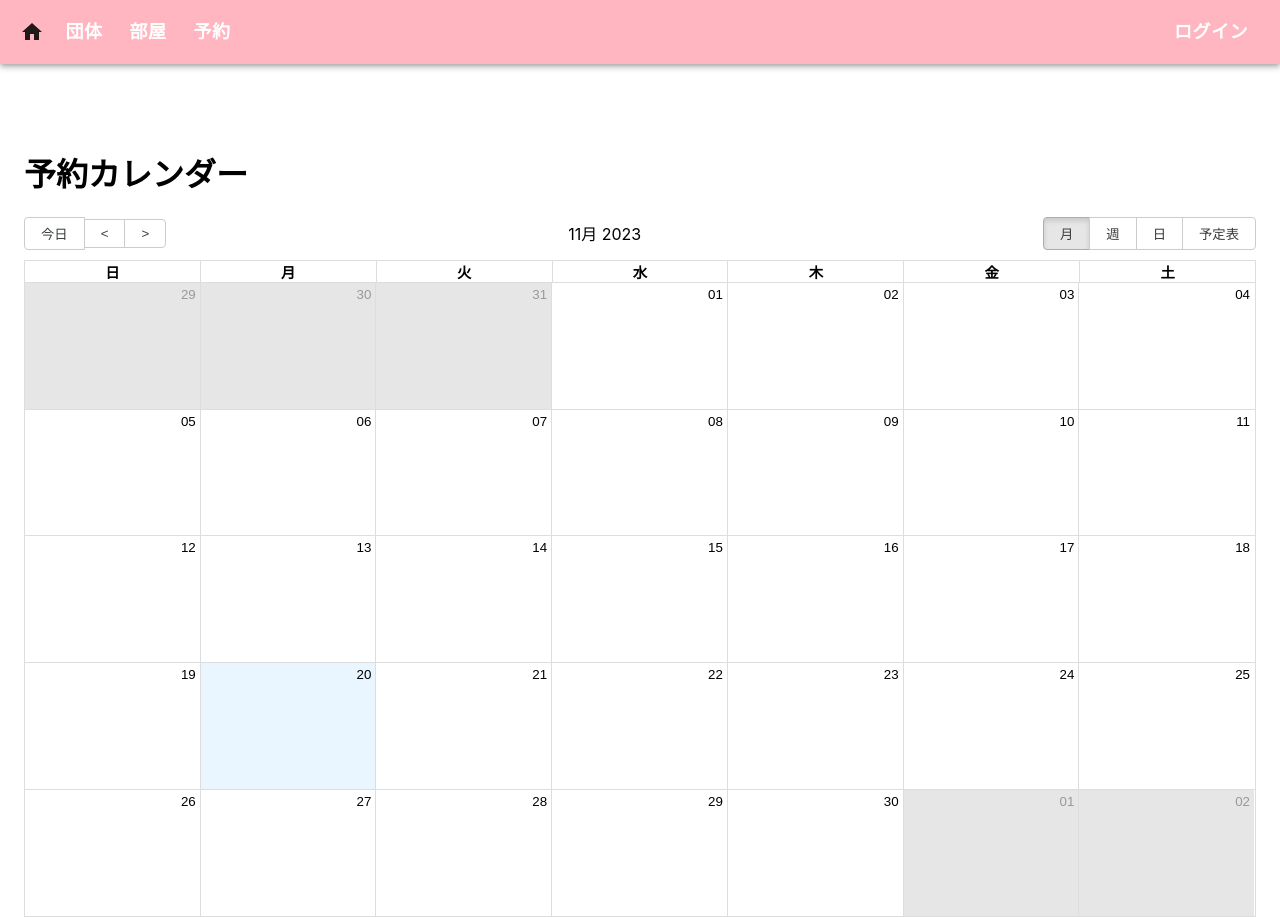
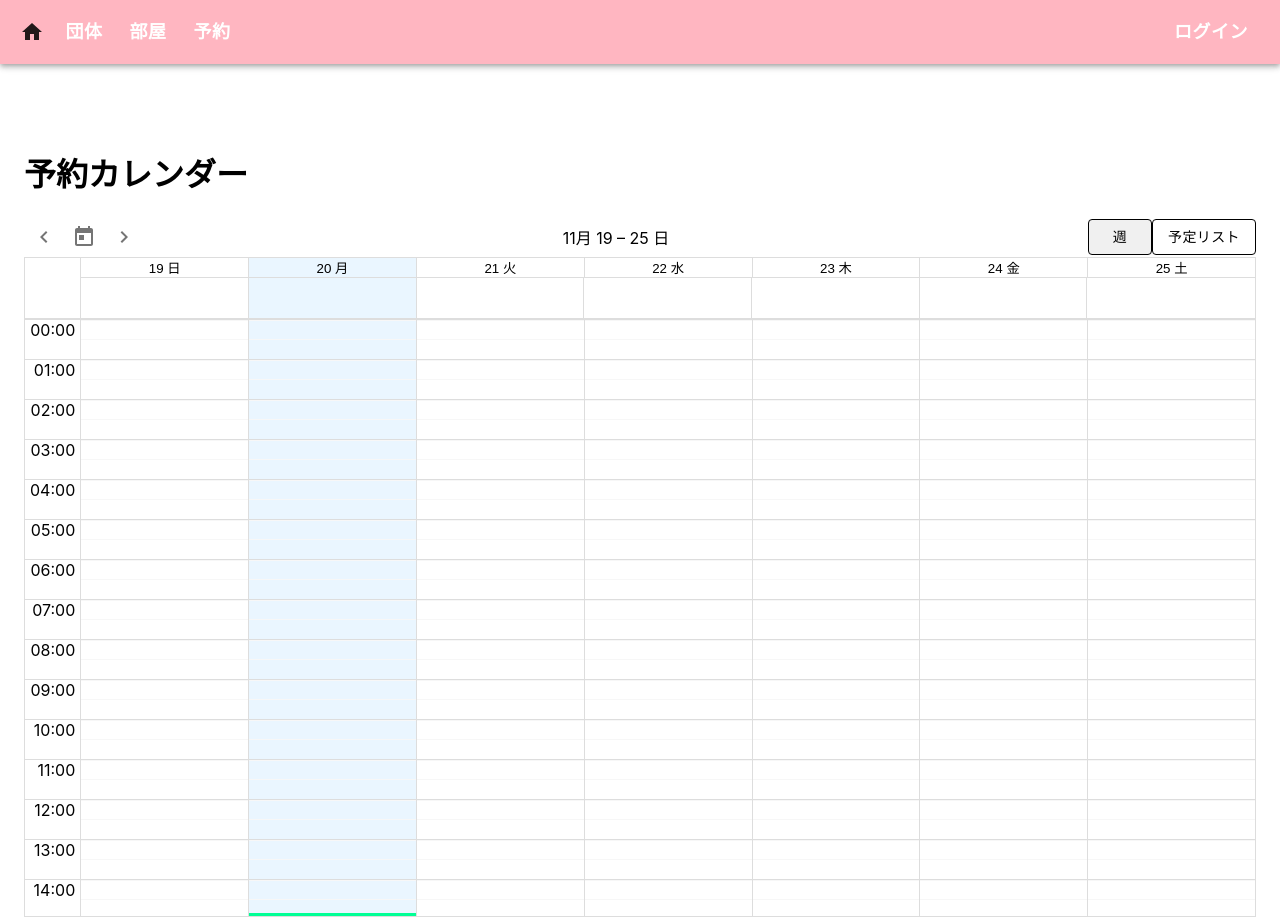
Before and after one commit to MiyoKouseki/sakuragaoka-yoyaku, a React (Create React App) app: page / in a window 1280 px wide. Built offline with nearby package versions, Linux system fonts and the light colour scheme; no server answers; the database is empty.

Commit message:
refactor: 整理。

```diff
--- a/src/components/CustomHeader.tsx
+++ b/src/components/CustomHeader.tsx
@@ -1,41 +1,65 @@
 // CustomHeader.tsx
+import React from 'react';
+import { ToolbarProps } from 'react-big-calendar';
+import { useMediaQuery, Button, Grid, IconButton } from '@mui/material';
+import ChevronLeftIcon from '@mui/icons-material/ChevronLeft';
+import ChevronRightIcon from '@mui/icons-material/ChevronRight';
+import TodayIcon from '@mui/icons-material/Today';
 
-import React from 'react';
-import { ToolbarProps, View } from 'react-big-calendar';
+const CustomHeader: React.FC<ToolbarProps> = ({ label, onNavigate, onView, view }) => {
+    const isSmallScreen = useMediaQuery('(max-width:800px)');
 
-const viewNames: Partial<Record<View, string>> = {
-    month: '月',
-    week: '週',
-    day: '日',
-    agenda: '予定表',
-    // 他のビュー名も必要に応じて追加
-};
+    const getButtonStyle = (buttonView: string) => ({
+        borderColor: 'black', // これで常にボーダー色を黒に設定します
+        color: 'black', // これで常に文字色を黒に設定します
+        backgroundColor: view === buttonView ? '#f0f0f0' : '',
+        '&:hover': {
+            borderColor: 'black', // ホバー時もボーダー色を黒に保持します
+            backgroundColor: view === buttonView ? '#e0e0e0' : '',
+        },
+    });
 
-const CustomHeader: React.FC<ToolbarProps> = ({ label, onNavigate, onView, view, views }) => {
     return (
-        <div className="rbc-toolbar">
-            <span className="rbc-btn-group">
-                <button type="button" onClick={() => onNavigate('PREV')}>前</button>
-                <button type="button" onClick={() => onNavigate('TODAY')}>今日</button>
-                <button type="button" onClick={() => onNavigate('NEXT')}>次</button>
-            </span>
-            <span className="rbc-toolbar-label">{label}</span>
-            <span className="rbc-btn-group">
-                {Object.keys(views).map((key: string) => {
-                    const viewTitle = viewNames[key as View] || key; // フォールバックとしてキー自体を使用
-                    return (
-                        <button
-                            type="button"
-                            key={key}
-                            onClick={() => onView(key as View)}
-                            className={view === key ? 'rbc-active' : ''}
+        <Grid container justifyContent="space-between" alignItems="center" spacing={2}>
+            <Grid item>
+                <IconButton onClick={() => onNavigate('PREV')}>
+                    <ChevronLeftIcon />
+                </IconButton>
+                <IconButton onClick={() => onNavigate('TODAY')}>
+                    <TodayIcon />
+                </IconButton>
+                <IconButton onClick={() => onNavigate('NEXT')}>
+                    <ChevronRightIcon />
+                </IconButton>
+            </Grid>
+
+            <Grid item xs>
+                <div style={{ textAlign: 'center', flexGrow: 1 }}>
+                    {label} 日
+                </div>
+            </Grid>
+
+            <Grid item>
+                {!isSmallScreen && (
+                    <>
+                        <Button
+                            variant="outlined"
+                            sx={getButtonStyle('week')}
+                            onClick={() => onView('week')}
                         >
-                            {viewTitle}
-                        </button>
-                    );
-                })}
-            </span>
-        </div>
+                            週
+                        </Button>
+                        <Button
+                            variant="outlined"
+                            sx={getButtonStyle('agenda')}
+                            onClick={() => onView('agenda')}
+                        >
+                            予定リスト
+                        </Button>
+                    </>
+                )}
+            </Grid>
+        </Grid>
     );
 };
 
--- a/src/components/EventCalendar.tsx
+++ b/src/components/EventCalendar.tsx
@@ -1,69 +1,66 @@
 // EventCalendar.tsx
 
-import React, { useEffect, useState } from 'react';
-import { Calendar, momentLocalizer } from 'react-big-calendar';
+import React, { useEffect, useState, useCallback } from 'react';
+import { Calendar, momentLocalizer, View } from 'react-big-calendar';
 import moment from 'moment';
-import 'moment/locale/ja'; // 日本語のロケールをインポート
+import 'moment/locale/ja';
 import 'react-big-calendar/lib/css/react-big-calendar.css';
 import { fetchCollectionData } from '../services/firestoreServices';
 import './EventCalendarStyles.css';
+import { useMediaQuery } from '@mui/material';
 import CustomHeader from './CustomHeader';
 
-
-moment.locale('ja'); // ロケールを日本語に設定
-
+moment.locale('ja');
 
 interface Reservation {
   id: string;
   roomName: string;
   organizationName: string;
-  startTime: string; // ISO 8601 日付文字列
+  startTime: string;
   endTime: string;
 }
 
+interface Event {
+  id: string;
+  title: string;
+  start: Date;
+  end: Date;
+}
+
 const localizer = momentLocalizer(moment);
+const SMALL_SCREEN_SIZE = 800; // マジックナンバーを定数に置き換え
 
 const EventCalendar: React.FC = () => {
-  const [events, setEvents] = useState<any[]>([]); // any型を使用
+  const [events, setEvents] = useState<Event[]>([]);
+  const isSmallScreen = useMediaQuery(`(max-width:${SMALL_SCREEN_SIZE}px)`);
+  const defaultView: View = isSmallScreen ? 'day' : 'week';
+
+  // リファクタリングされた非同期データフェッチ関数
+  const fetchEvents = useCallback(async () => {
+    const fetchedReservations = await fetchCollectionData<Reservation>('reservations');
+    const mappedEvents = fetchedReservations.map((reservation) => ({
+      ...reservation,
+      start: new Date(reservation.startTime),
+      end: new Date(reservation.endTime),
+      title: `${reservation.organizationName} - ${reservation.roomName}`,
+    }));
+    setEvents(mappedEvents);
+  }, []);
 
   useEffect(() => {
-    const fetchEvents = async () => {
-      const fetchedReservations = await fetchCollectionData<Reservation>('reservations');
-      const mappedEvents = fetchedReservations.map(event => ({
-        ...event,
-        start: new Date(event.startTime),
-        end: new Date(event.endTime),
-      }));
-      setEvents(mappedEvents);
-    };
-
     fetchEvents();
-  }, []);
-
-  const messages = {
-    allDay: '終日',
-    previous: '<',
-    next: '>',
-    today: '今日',
-    month: '月',
-    week: '週',
-    day: '日',
-    agenda: '予定表',
-    date: '日付',
-    time: '時間',
-    event: 'イベント', // または '予定'
-    // 他にカスタマイズしたいラベルがあればここに追加
-  };
+  }, [fetchEvents]);
 
   return (
     <div style={{ height: '700px' }}>
       <Calendar
         localizer={localizer}
         events={events}
+        defaultView={defaultView}
         startAccessor="start"
         endAccessor="end"
-        messages={messages} // カスタマイズしたメッセージを設定
         style={{ height: '100%' }}
+        components={{ toolbar: CustomHeader }}
       />
     </div>
   );
```
